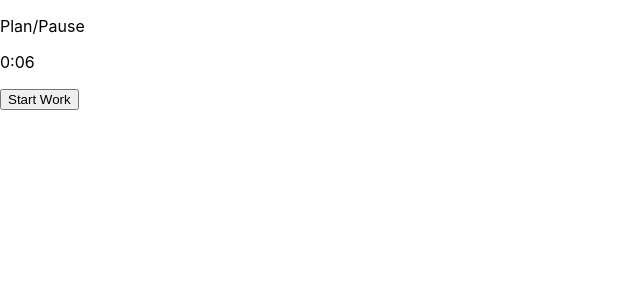
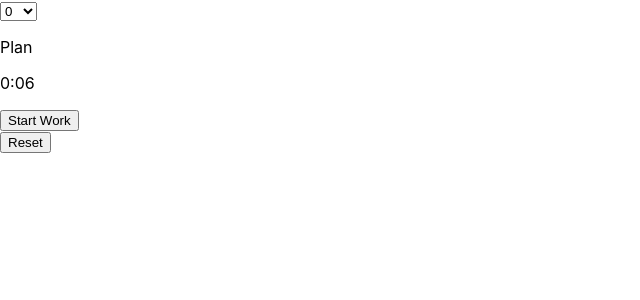
Before and after one commit to wanzulfikri/pomo-feeling, a React (Create React App) app: page / in a window 1280 px wide. Shown: the top 300 px of the page, without its empty margins (0-640 px from the left). Built offline with nearby package versions, Linux system fonts and the light colour scheme.

Commit message:
Add isPlanMode and setPlanMode state hook

```diff
--- a/src/components/App/App.js
+++ b/src/components/App/App.js
@@ -1,6 +1,8 @@
 import React, { useState } from "react";
 import Timer from "../Timer/Timer";
 import Status from "../Status/Status";
+import Motivation from "../Motivation/Motivation";
+import Reset from "../Reset/Reset";
 
 function App() {
   const isDebugMode = true;
@@ -16,10 +18,21 @@ function App() {
   const [timerDuration, setTimerDuration] = useState(
     (isDebugMode ? 0.1 : workDuration) * MINUTES
   );
+  // TODO: isPlanMode allows user to change motivation level and timer duration
+  // it can be reset if user's motivation level changes
+  const [isPlanMode, setPlanMode] = useState(true);
 
   return (
     <div className="App">
-      <Status isOnBreak={isOnBreak} isTimerRunning={isTimerRunning} />
+      <Motivation
+        setWorkDuration={setWorkDuration}
+        setTimerDuration={setTimerDuration}
+      />
+      <Status
+        isOnBreak={isOnBreak}
+        isTimerRunning={isTimerRunning}
+        isPlanMode={isPlanMode}
+      />
       <Timer
         isTimerRunning={isTimerRunning}
         timerDuration={timerDuration}
@@ -29,7 +42,10 @@ function App() {
         isOnBreak={isOnBreak}
         workDuration={workDuration}
         breakDuration={breakDuration}
+        isPlanMode={isPlanMode}
+        setPlanMode={setPlanMode}
       />
+      <Reset />
     </div>
   );
 }
--- /dev/null
+++ b/src/components/Motivation/Motivation.js
@@ -0,0 +1,55 @@
+import React from "react";
+import PropTypes from "prop-types";
+
+export default function Motivation(props) {
+  return (
+    <div>
+      <SelectMotivationLevel props={props} />
+    </div>
+  );
+}
+
+Motivation.propTypes = {
+  setWorkDuration: PropTypes.func.isRequired,
+  setTimerDuration: PropTypes.func.isRequired
+};
+
+function SelectMotivationLevel({ props }) {
+  return (
+    <select onClick={event => handleMotivationOptionClick(event, props)}>
+      {generateMotivationOptionElements()}
+    </select>
+  );
+}
+
+function handleMotivationOptionClick(event, props) {
+  const { setWorkDuration, setTimerDuration } = props;
+  const clickedMotivationOption = Number(event.target.value);
+  setWorkDuration(clickedMotivationOption);
+  setTimerDuration(clickedMotivationOption);
+}
+
+function generateMotivationOptionElements() {
+  let MotivationOptionElements = MOTIVATIONOPTIONSMINUTESLIST.map(
+    (element, index) => (
+      <option default key={element} value={element * 1000 * 60}>
+        {index}
+      </option>
+    )
+  );
+  return MotivationOptionElements;
+}
+
+const MOTIVATIONOPTIONSMINUTESLIST = [
+  1,
+  2.5,
+  5.0,
+  7.5,
+  10.0,
+  12.5,
+  15.0,
+  17.5,
+  20.0,
+  22.5,
+  25.0
+];
--- /dev/null
+++ b/src/components/Reset/Reset.js
@@ -0,0 +1,18 @@
+import React from "react";
+import PropTypes from "prop-types";
+
+function Reset(props) {
+  return (
+    <div>
+      <ResetButton />
+    </div>
+  );
+}
+
+Reset.propTypes = {};
+
+function ResetButton() {
+  return <button title="Resets the timer and motivation level.">Reset</button>;
+}
+
+export default Reset;
--- a/src/components/Status/Status.js
+++ b/src/components/Status/Status.js
@@ -1,21 +1,22 @@
 import React from "react";
 import PropTypes from "prop-types";
 
-function Status({ isOnBreak, isTimerRunning }) {
+function Status(props) {
   return (
     <div>
-      <StatusDisplay isOnBreak={isOnBreak} isTimerRunning={isTimerRunning} />
+      <StatusDisplay {...props} />
     </div>
   );
 }
 
 Status.propTypes = {
   isOnBreak: PropTypes.bool.isRequired,
-  isTimerRunning: PropTypes.bool.isRequired
+  isTimerRunning: PropTypes.bool.isRequired,
+  isPlanMode: PropTypes.bool.isRequired
 };
 
-function StatusDisplay({ isOnBreak, isTimerRunning }) {
-  const currentStatus = selectStatusDisplay(isOnBreak, isTimerRunning);
+function StatusDisplay(props) {
+  const currentStatus = selectStatusDisplay(props);
   return <p>{currentStatus}</p>;
 }
 
@@ -24,13 +25,19 @@ StatusDisplay.propTypes = {
   isTimerRunning: PropTypes.bool.isRequired
 };
 
-function selectStatusDisplay(isOnBreak, isTimerRunning) {
-  if (isOnBreak) {
-    return "Break";
+function selectStatusDisplay(props) {
+  const { isOnBreak, isTimerRunning, isPlanMode } = props;
+  if (isPlanMode) {
+    return "Plan";
+  } else if (isOnBreak) {
+    if (isTimerRunning) {
+      return "Break";
+    }
+    return "Break  (Paused)";
   } else if (isTimerRunning) {
     return "Work";
   } else {
-    return "Plan/Pause";
+    return "Work (Paused)";
   }
 }
 
--- a/src/components/Timer/Timer.js
+++ b/src/components/Timer/Timer.js
@@ -6,7 +6,14 @@ import timerDingURL from "../../media/timerEnds.wav";
 const timerDingSound = new Audio(timerDingURL);
 
 function Timer(props) {
-  const { isTimerRunning, timerDuration, setTimerRunning, isOnBreak } = props;
+  const {
+    isTimerRunning,
+    timerDuration,
+    setTimerRunning,
+    isOnBreak,
+    setPlanMode,
+    isPlanMode
+  } = props;
   TimerRunner(props);
   return (
     <div>
@@ -15,6 +22,8 @@ function Timer(props) {
         setTimerRunning={setTimerRunning}
         isTimerRunning={isTimerRunning}
         isOnBreak={isOnBreak}
+        isPlanMode={isPlanMode}
+        setPlanMode={setPlanMode}
       />
     </div>
   );
@@ -28,7 +37,9 @@ Timer.propTypes = {
   setOnBreak: PropTypes.func.isRequired,
   isOnBreak: PropTypes.bool.isRequired,
   workDuration: PropTypes.number.isRequired,
-  breakDuration: PropTypes.number.isRequired
+  breakDuration: PropTypes.number.isRequired,
+  isPlanMode: PropTypes.bool.isRequired,
+  setPlanMode: PropTypes.func.isRequired
 };
 
 function TimerRunner(props) {
@@ -67,13 +78,33 @@ TimerDisplay.propTypes = {
   timerDuration: PropTypes.number.isRequired
 };
 
-function TimerButton({ setTimerRunning, isTimerRunning, isOnBreak }) {
+function TimerButton(props) {
+  const {
+    setTimerRunning,
+    isTimerRunning,
+    isOnBreak,
+    isPlanMode,
+    setPlanMode
+  } = props;
   return (
-    <button onClick={() => setTimerRunning(!isTimerRunning)}>
+    <button
+      onClick={() => {
+        setTimerRunning(!isTimerRunning);
+        if (isPlanMode) setPlanMode(false);
+      }}
+    >
       {selectButtonDisplay(isTimerRunning, isOnBreak)}
     </button>
   );
 }
+
+TimerButton.propTypes = {
+  setTimerRunning: PropTypes.func.isRequired,
+  isTimerRunning: PropTypes.bool.isRequired,
+  isOnBreak: PropTypes.bool.isRequired,
+  isPlanMode: PropTypes.bool.isRequired,
+  setPlanMode: PropTypes.func.isRequired
+};
 
 function selectButtonDisplay(isTimerRunning, isOnBreak) {
   if (isOnBreak) {
@@ -91,8 +122,4 @@ function selectButtonDisplay(isTimerRunning, isOnBreak) {
   }
 }
 
-TimerButton.propTypes = {
-  setTimerRunning: PropTypes.func.isRequired
-};
-
 export default Timer;
```
